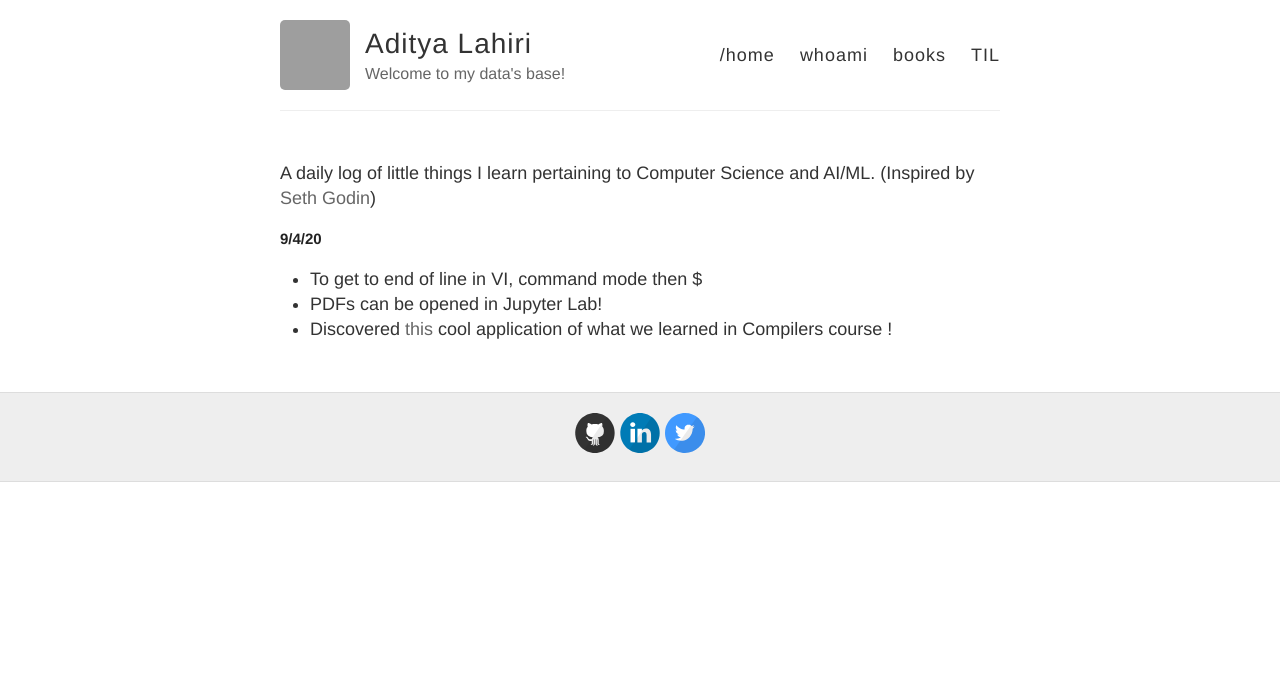
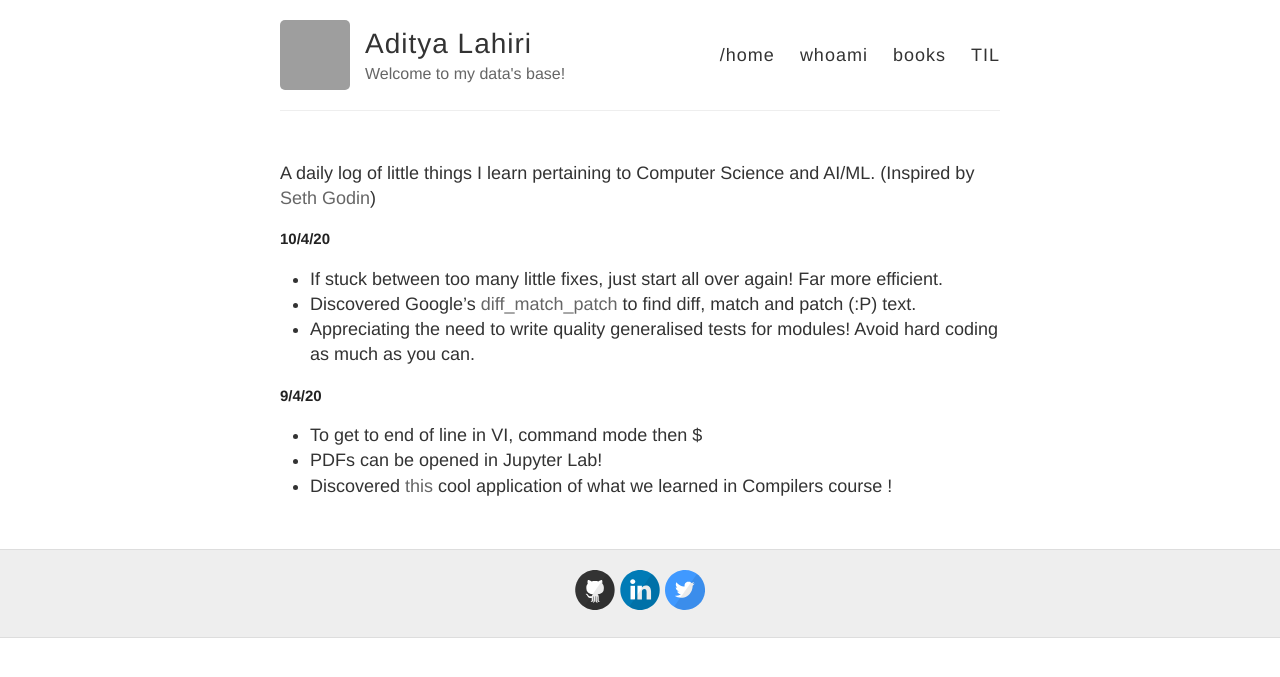
Before and after one commit to adityalahiri/adityalahiri.github.io, a Jekyll site: the page built from TIL.md, in a window 1280 px wide. Shown: the top 677 px of the page. Built offline with Jekyll 4.4.1, drawn with Linux system fonts in a browser that asks for light colours; our own code applies the rules of GitHub Pages for plain Markdown files; grey boxes are pictures that could not be loaded.

Commit message:
Update for 10/4/20

```diff
--- a/TIL.md
+++ b/TIL.md
@@ -1,5 +1,11 @@
 A daily log of little things I learn pertaining to Computer Science and AI/ML.
 (Inspired by [Seth Godin](https://seths.blog/))
+
+## 10/4/20
+
+* If stuck between too many little fixes, just start all over again! Far more efficient.
+* Discovered Google's [diff_match_patch](https://github.com/google/diff-match-patch) to find diff, match and patch (:P) text.
+* Appreciating the need to write quality generalised tests for modules! Avoid hard coding as much as you can.
 
 ## 9/4/20
 
```
